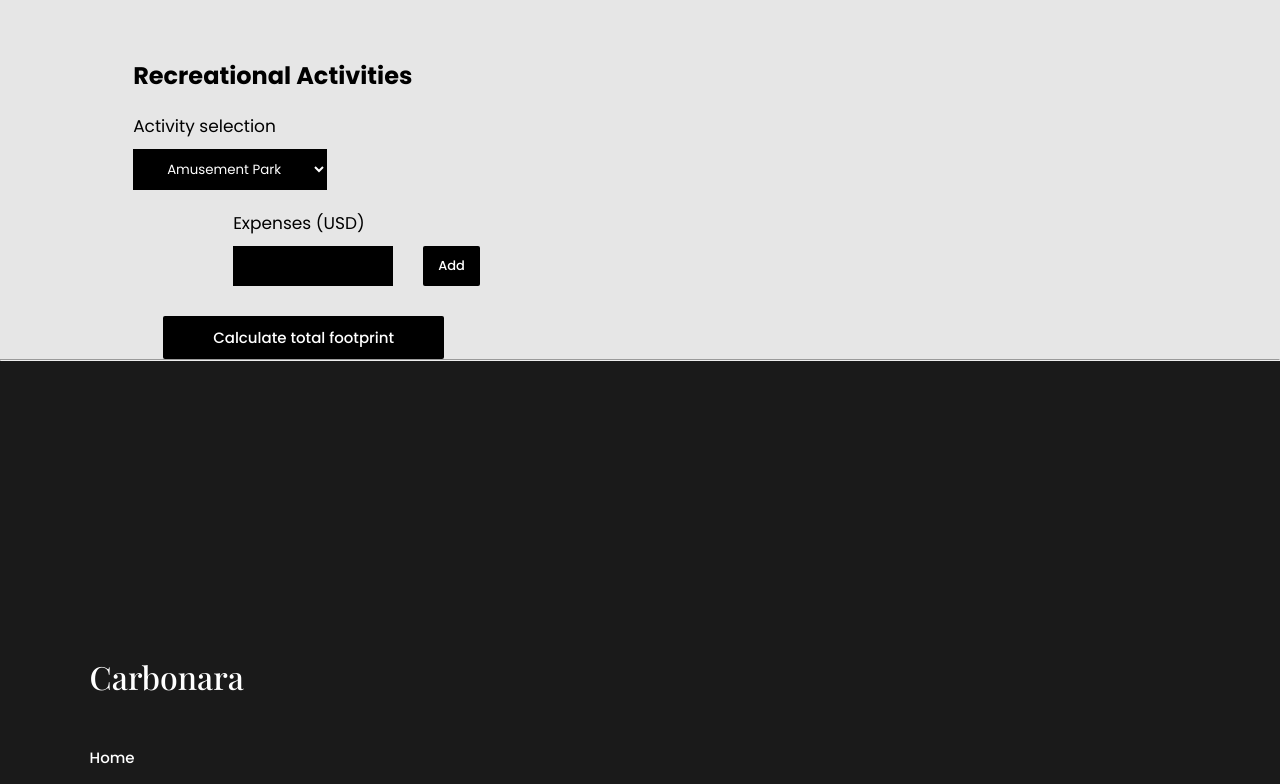
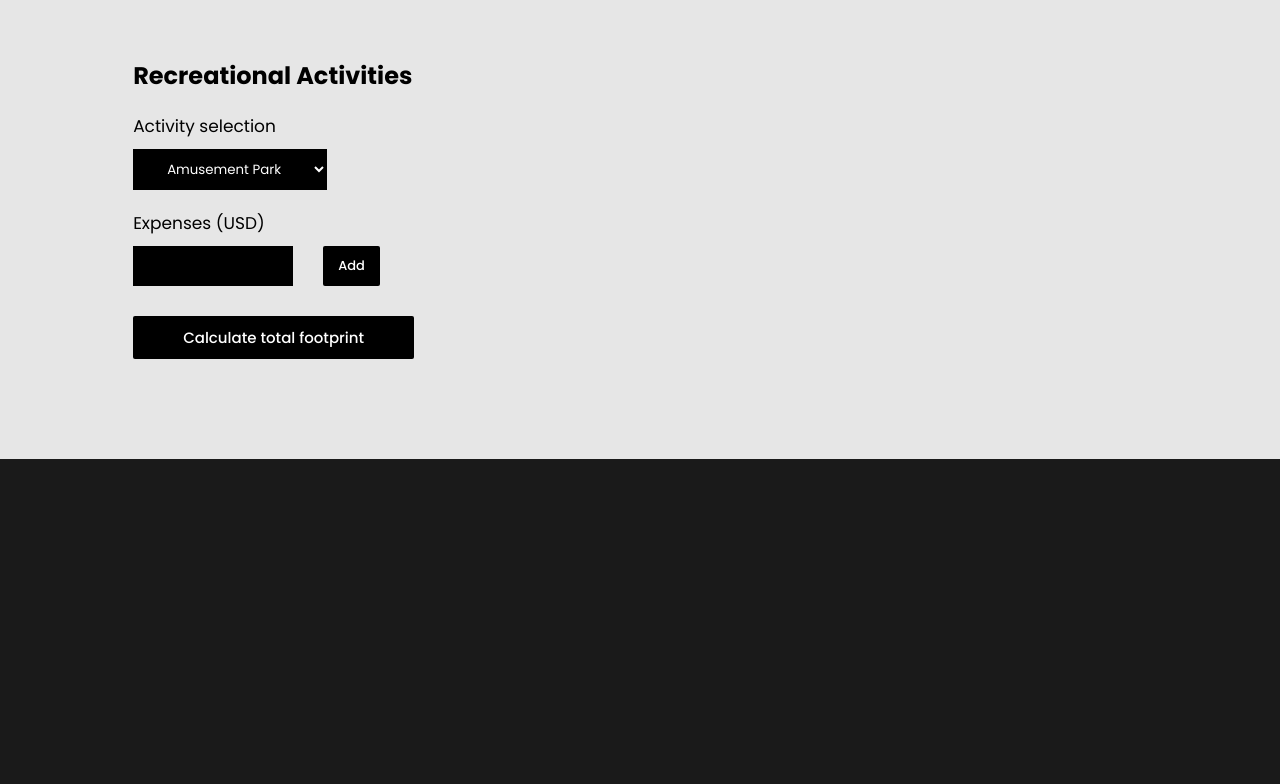
Before and after one commit to rjames187/Carbonara, a React (Vite) app: page /calculate in a window 1280 px wide. Shown: the part 596-1380 px from the top of the page. Built offline with nearby package versions, Linux system fonts and the light colour scheme; a web font is replaced by a local one.

Commit message:
final commit, completed the project

```diff
--- a/src/pages/Calculate.jsx
+++ b/src/pages/Calculate.jsx
@@ -179,12 +179,12 @@ export default function Calculate() {
 
           { /* please dont delete this! <div data-aos-duration="1000"data-aos="fade-up" >TESTING SOMETHING</div>*/}
           <section className="input-section">
-            <h1  data-aos="fade-right"data-aos-delay="50"
-    data-aos-duration="1000"className="calculate-title">Calculate your vacation Carbon Footprint</h1>
+            <h1 data-aos="fade-right" data-aos-delay="50"
+              data-aos-duration="1000" className="calculate-title">Calculate your vacation Carbon Footprint</h1>
 
             <form onSubmit={bigSubmit} >
-              <section data-aos="fade-left"data-aos-delay="150"
-    data-aos-duration="1000"class="calculate-input-card">
+              <section data-aos="fade-left" data-aos-delay="150"
+                data-aos-duration="1000" class="calculate-input-card">
                 <h2>Road Travel</h2>
                 <div className="inputs-holder">
                   <div class="input-block">
@@ -204,17 +204,18 @@ export default function Calculate() {
                     <input onChange={ivOnChange} id="rt-dist" />
                     <button onClick={rtSubmit}>Add</button>
 
+                  </div>
+                </div>
+                {trip.transport[0] !== undefined &&
                   <ol className="ef-list">
                     {trip.transport.map((i) => {
                       return (<li key={i.id}>{i.val}</li>);
                     })}
-                    </ol>
-                  </div>
-                </div>
+                  </ol>}
               </section>
 
-              <section data-aos="fade-right"data-aos-delay="250"
-    data-aos-duration="1000"class="calculate-input-card">
+              <section data-aos="fade-right" data-aos-delay="250"
+                data-aos-duration="1000" class="calculate-input-card">
                 <h2>A place to sleep</h2>
                 <div class="inputs-holder">
                   <div class="input-block">
@@ -226,38 +227,42 @@ export default function Calculate() {
                     <label className="subtitle-input" htmlFor="bd-people"># of People</label>
                     <input onChange={ivOnChange} id="bd-people" />
                     <button onClick={hotSubmit}>Add</button>
+                  </div>
+                </div>
+                {trip.bed[0] !== undefined  &&
                     <ol className="ef-list">
                       {trip.bed.map((i) => {
                         return (<li key={i.id}>{i.val}</li>);
                       })}
                     </ol>
-                    </div>
-                </div>
+                }
               </section>
-              <section data-aos="fade-left"data-aos-delay="150"
-    data-aos-duration="1000"class="calculate-input-card">
+              <section data-aos="fade-left" data-aos-delay="150"
+                data-aos-duration="1000" class="calculate-input-card">
                 <h2>Recreational Activities</h2>
                 <div className="inputs-holder">
-                  <div class="input-block">
+                  <div className="input-block">
+                    <div className="row">
                     <label className="subtitle-input" className="subtitle-input" htmlFor="rec-dropdown">Activity selection</label>
                     <select className="user-input-dropdown" onChange={ddOnChange} id="rec-dropdown">
                       {EMISSIONS_FACTORS.fun.map(i =>
                         <option key={i.name} value={i.name}>{i.name}</option>
                       )}
                     </select>
-                    <div/>
-                    <div class="input-block">
+                    <div />
+                    <div id="ml-0" className="input-block">
                       <label className="subtitle-input" htmlFor="rec-usd">Expenses (USD)</label>
                       <input onChange={ivOnChange} id="rec-usd" />
                       <button onClick={recSubmit}>Add</button>
                     </div>
+                    </div>
 
-
+                    {trip.fun[0] !== undefined  &&
                     <ol className="ef-list">
                       {trip.fun.map((i) => {
                         return (<li key={i.id}>{i.val}</li>);
                       })}
-                </ol>
+                    </ol>}
                   </div>
                 </div>
               </section>
@@ -265,20 +270,21 @@ export default function Calculate() {
                 <button className="calculate-button" type="submit">Calculate total footprint</button></a>
             </form>
           </section>
-          <div className="page-image-container">
+          <div data-aos="fade-left" data-aos-delay="150"
+            data-aos-duration="1000" className="page-image-container">
             <img className="hero-image" src="src/images/homePage.jpg"></img>
           </div>
         </div>
         <hr></hr>
         <section id="results-section">
           <div class="results-data">
-            <h1 data-aos="fade-down"data-aos-delay="0"
+            <h1 data-aos="fade-down" data-aos-delay="0"
               data-aos-duration="1000">Your total emissions</h1>
 
-            <p data-aos="fade-left"data-aos-delay="50"
+            <p data-aos="fade-left" data-aos-delay="50"
               data-aos-duration="1000">Your vacation carbon footprint is <span class="red-text"> {bigTotal} kg CO2</span></p>
             <br></br>
-            <p data-aos="fade-right"data-aos-delay="50"
+            <p data-aos="fade-right" data-aos-delay="50"
               data-aos-duration="1000">It would take <span class="green-text">{Math.round(bigTotal / 21)}</span> fully-grown trees to absorb that much CO2 in <span class="green-text">1 year</span></p>
             {/*   <div id="chart-container">
             <Pie data={chartData} />
--- a/src/pages/calculate.css
+++ b/src/pages/calculate.css
@@ -1,4 +1,6 @@
-
+*{
+  border-width: 0px !important;
+}
 .calculate-title {
   font-size: 3.7rem;
   margin-bottom: 5%;
@@ -64,6 +66,7 @@ label {
   font-size:1.5rem;
   border-radius: 0.2rem;
   margin-top: 5%;
+  margin-left: 0;
 }
 .calculate-button:hover {
   background-color:#6a6c6c;
@@ -115,20 +118,27 @@ box-shadow: 5px 5px 50px 6px #C9C9C9;
   margin:auto;
   background-color:#1a1a1a;
   color:white;
+  margin: 10rem 0;
+  height: 50vh
 }
 #results-section h1 {
-  font-size: 4.5rem;
-  padding-top: 1rem;
+  font-size: 4rem;
+  padding-top: 4rem;
   padding-right: 2rem;
   margin-bottom: 3rem;
+  text-align: center;
 }
 #results-section p {
    font-family:"Poppins", "sans-serif";
-  font-size: 2rem;
+  font-size: 1.8rem;
+  text-align: center;
+
 }
 .results-data {
   width: 50rem;
   margin:auto;
+  margin-top: auto;
+  margin-bottom: auto;
   padding-top: 2rem;
 
 }
@@ -157,3 +167,20 @@ box-shadow: 5px 5px 50px 6px #C9C9C9;
 span {
   font-family:"Poppins", "sans-serif";
 }
+.ef-list{
+ background-color: black;
+ color: white;
+ padding: 2rem 3rem;
+  margin-top: 3rem;
+  width: 40rem;
+}
+.ef-list li{
+    font-family: "poppins", "sans-serif";
+    font-weight: 500;
+    margin: 1rem auto;
+    margin-left: 2rem;
+}
+
+#ml-0 {
+  margin-left: 0px;
+}
```
Also changed, not shown: src/pages/Homepage.jsx (+1 -101 lines). Lines whose indentation alone changed are shown as unchanged.
